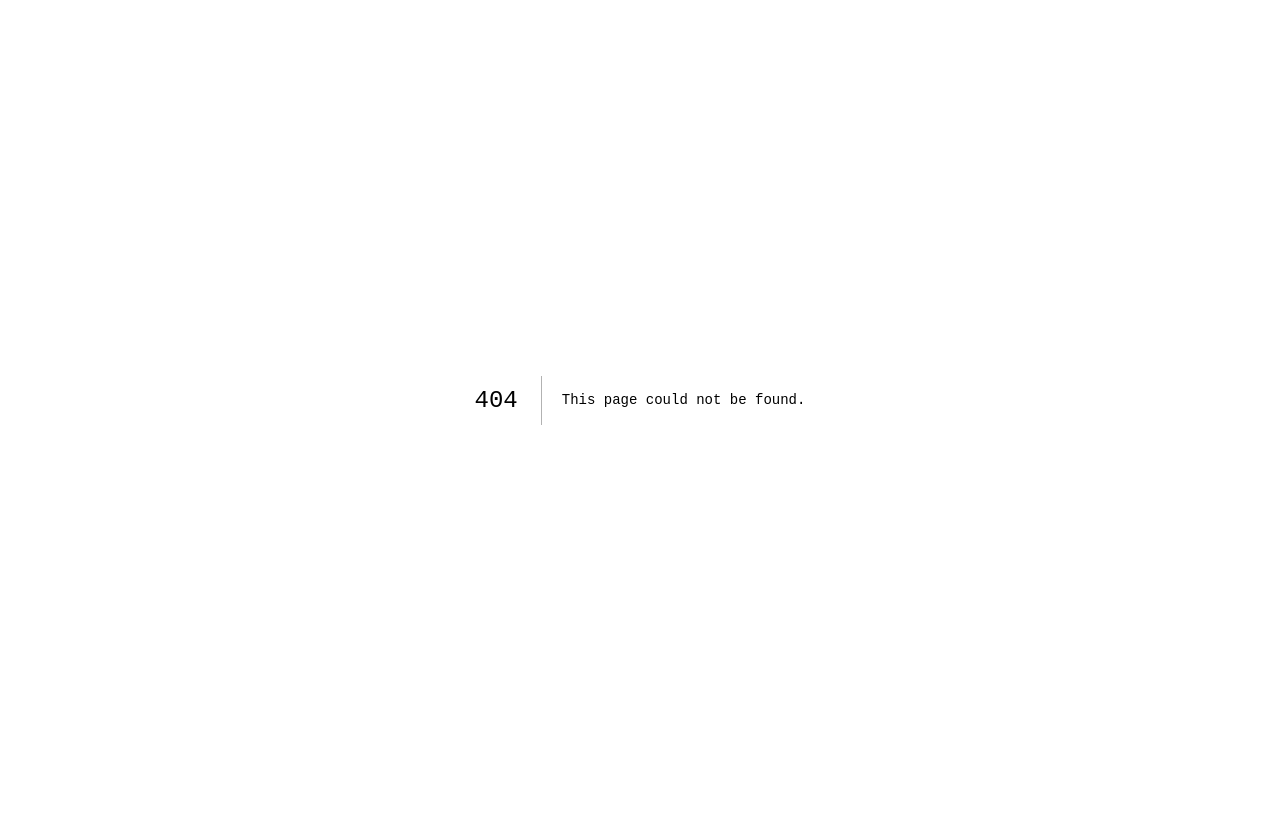
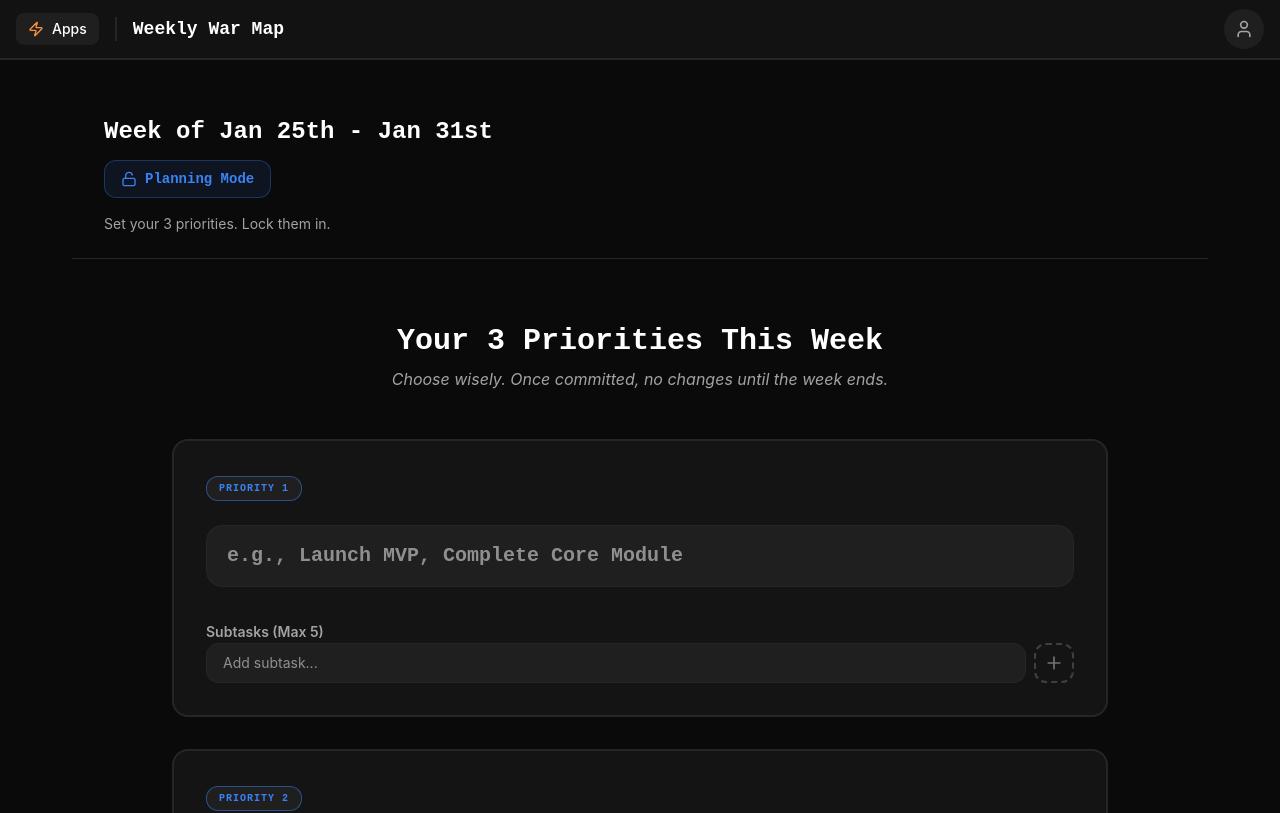
Before and after one commit to YoussufSalah/6in14, a Next.js app: page /weekly-war-map in a window 1280 px wide. Before the commit this address had no page. Shown: the top 813 px of the page. Built offline with nearby package versions, Linux system fonts and the light colour scheme.

Commit message:
implemented the weekly war map micro-app page and smoke tested it

```diff
--- /dev/null
+++ b/app/weekly-war-map/page.tsx
@@ -0,0 +1,90 @@
+"use client";
+
+import React, { useEffect, useMemo } from "react";
+import { Layout } from "@/components/universal/Layout";
+import { WeekHeader } from "@/components/weekly-war-map/WeekHeader";
+import { PlanningView } from "@/components/weekly-war-map/PlanningView";
+import { ExecutionView } from "@/components/weekly-war-map/ExecutionView";
+import { CompletedView } from "@/components/weekly-war-map/CompletedView";
+import { useWarMapStore } from "@/store/warMapStore";
+import { getCurrentWeekInfo, determineWeekState } from "@/lib/warMapLogic";
+import { differenceInDays } from "date-fns";
+
+export default function WeeklyWarMapPage() {
+  const {
+    weeklyData,
+    checkAndInitialize,
+    setTaskName,
+    addSubtask,
+    removeSubtask,
+    updateSubtaskName,
+    toggleSubtask,
+    commitWeek,
+    resetForNewWeek
+  } = useWarMapStore();
+
+  useEffect(() => {
+    checkAndInitialize();
+  }, [checkAndInitialize]);
+
+  const weekInfo = useMemo(() => getCurrentWeekInfo(), []);
+
+  const state = useMemo(() =>
+    determineWeekState(weeklyData, weekInfo.weekId),
+  [weeklyData, weekInfo.weekId]);
+
+  if (!weeklyData) return null;
+
+  const completedTasks = weeklyData.tasks.filter(t =>
+    t.subtasks.length > 0 && t.subtasks.every(st => st.completed)
+  ).length;
+
+  const totalSubtasks = weeklyData.tasks.reduce((acc, t) => acc + t.subtasks.length, 0);
+  const completedSubtasks = weeklyData.tasks.reduce((acc, t) => acc + t.subtasks.filter(s => s.completed).length, 0);
+  const daysLeft = differenceInDays(weekInfo.end, new Date());
+
+  return (
+    <Layout
+      appName="Weekly War Map"
+      appAccent="var(--app-3-accent)"
+    >
+      <div className="pb-24">
+        <WeekHeader
+          startDate={weekInfo.startDateStr}
+          endDate={weekInfo.endDateStr}
+          state={state}
+          completedTasks={completedTasks}
+          completedSubtasks={completedSubtasks}
+          totalSubtasks={totalSubtasks}
+          daysLeft={daysLeft}
+        />
+
+        {state === "PLANNING" && (
+          <PlanningView
+            tasks={weeklyData.tasks}
+            onSetTaskName={setTaskName}
+            onAddSubtask={addSubtask}
+            onRemoveSubtask={removeSubtask}
+            onUpdateSubtaskName={updateSubtaskName}
+            onCommit={commitWeek}
+          />
+        )}
+
+        {state === "EXECUTION" && (
+          <ExecutionView
+            tasks={weeklyData.tasks}
+            onToggleSubtask={toggleSubtask}
+            completedTasks={completedTasks}
+          />
+        )}
+
+        {state === "COMPLETED" && (
+          <CompletedView
+            totalSubtasks={totalSubtasks}
+            onReset={resetForNewWeek}
+          />
+        )}
+      </div>
+    </Layout>
+  );
+}
```
